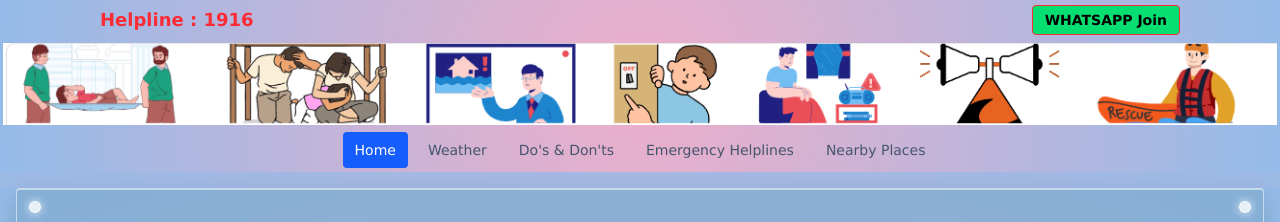
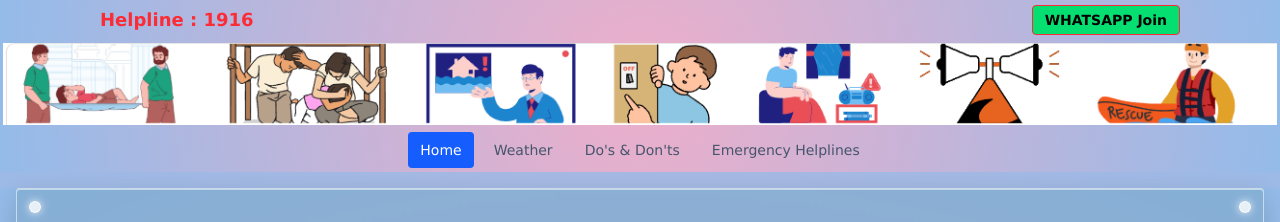
Before and after one commit to RaviYadav761/Disaster-Preparedness-and-Emergency-Information-Resource, a React (Vite) app: page / in a window 1280 px wide. Shown: the top 222 px of the page. Built offline with nearby package versions, Linux system fonts and the light colour scheme.

Commit message:
Revert "Add nearby places page"
This reverts commit 5cfb292f60bf7a73497496b065ee59cb88e75052.

```diff
--- a/package.json
+++ b/package.json
@@ -12,7 +12,6 @@
   "dependencies": {
     "@tailwindcss/vite": "^4.3.3",
     "lucide-react": "^1.41.0",
-    "nearby-places-react": "^1.0.2",
     "react": "^19.2.8",
     "react-dom": "^19.2.8",
     "react-router-dom": "^7.18.3",
--- a/src/App.jsx
+++ b/src/App.jsx
@@ -26,7 +26,6 @@ import Lightningdnd from './components/pages/DosAndDonts/Lightningdnd'
 import Tsunamidnd from './components/pages/DosAndDonts/Tsunamidnd'
 import Bookletdnd from './components/pages/DosAndDonts/Bookletdnd'
 import EmergencyHelplines from './components/pages/EmergencyHelplinesNav'
-import NearbyPlaces from './components/pages/NearbyPlaces'
 
 
 const App = () => {
@@ -62,8 +61,6 @@ const App = () => {
 <Route path='/tsunamidnd' element={<Tsunamidnd />} />
 <Route path='/bookletdnd' element={<Bookletdnd />} />
 
-
-<Route path='/nearbyplaces' element={<NearbyPlaces/>} />
 <Route path='/emergencyhelplinesNav' element={<EmergencyHelplines/>} />
 
         </Routes>
--- a/src/components/layout/Header.jsx
+++ b/src/components/layout/Header.jsx
@@ -123,88 +123,8 @@ const Header = ({ setBg }) => {
           Emergency Helplines
         </NavLink>
 
+        {/* Background Buttons */}
 
-
-
-        <NavLink
-          to="/nearbyplaces"
-          className={({ isActive }) =>
-            `rounded px-2 py-1 sm:px-3 sm:py-2
-             text-[10px] sm:text-sm
-             whitespace-nowrap transition ${
-              isActive
-                ? "bg-blue-600 text-white"
-                : "text-slate-600 hover:bg-slate-100 hover:text-slate-900"
-            }`
-          }
-        >
-          Nearby Places
-        </NavLink>
-
-        {/* Background Buttons */}
-        {/* <div className="flex gap-1 sm:gap-2"> */}
-
-          {/* <button
-            onClick={() => setBg("bg-black")}
-            className="
-              bg-black
-              text-white
-              rounded
-              px-2 py-1
-              sm:px-3
-              text-[10px] sm:text-sm
-              whitespace-nowrap
-            "
-          >
-            Black
-          </button> */}
-
-          {/* <button
-            onClick={() => setBg("bg-white")}
-            className="
-              bg-white
-              text-black
-              rounded
-              px-2 py-1
-              sm:px-3
-              text-[10px] sm:text-sm
-              whitespace-nowrap
-            "
-          >
-            White
-          </button>
-
-          <button
-            onClick={() => setBg("bg-green-400")}
-            className="
-              bg-green-400
-              text-black
-              rounded
-              px-2 py-1
-              sm:px-3
-              text-[10px] sm:text-sm
-              whitespace-nowrap
-            "
-          >
-            Green
-          </button> */}
-
-          {/* <button
-            onClick={() => setBg("bg-blue-400")}
-            className="
-              bg-blue-400
-              text-black
-              rounded
-              px-2 py-1
-              sm:px-3
-              text-[10px] sm:text-sm
-              whitespace-nowrap
-            "
-          >
-            Blue
-          </button> */}
-
-        {/* </div> */}
 
       </nav>
 
--- a/src/components/pages/NearbyPlaces.jsx
+++ /dev/null
@@ -1,14 +0,0 @@
-import React from 'react'
-import { NearbyPlaces as NearbyPlacesWidget } from "nearby-places-react";
-import "nearby-places-react/style.css";
-
-
-const NearbyPlacesPage = () => {
-  return (
-    <div>
-          <NearbyPlacesWidget />
-    </div>
-  )
-}
-
-export default NearbyPlacesPage
```
Also changed, not shown: 1 other file (tests, documents, lock files or other folders).
